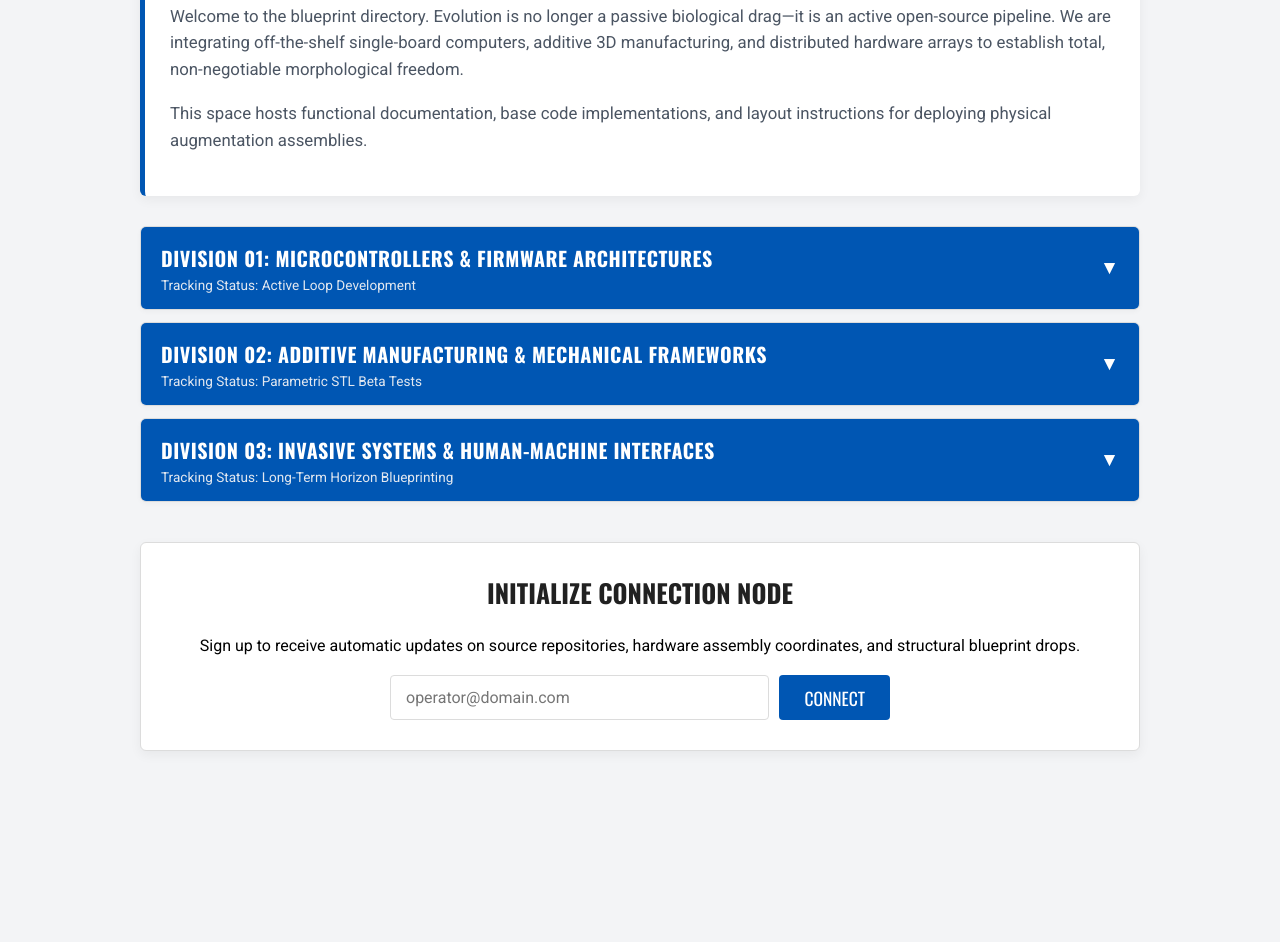
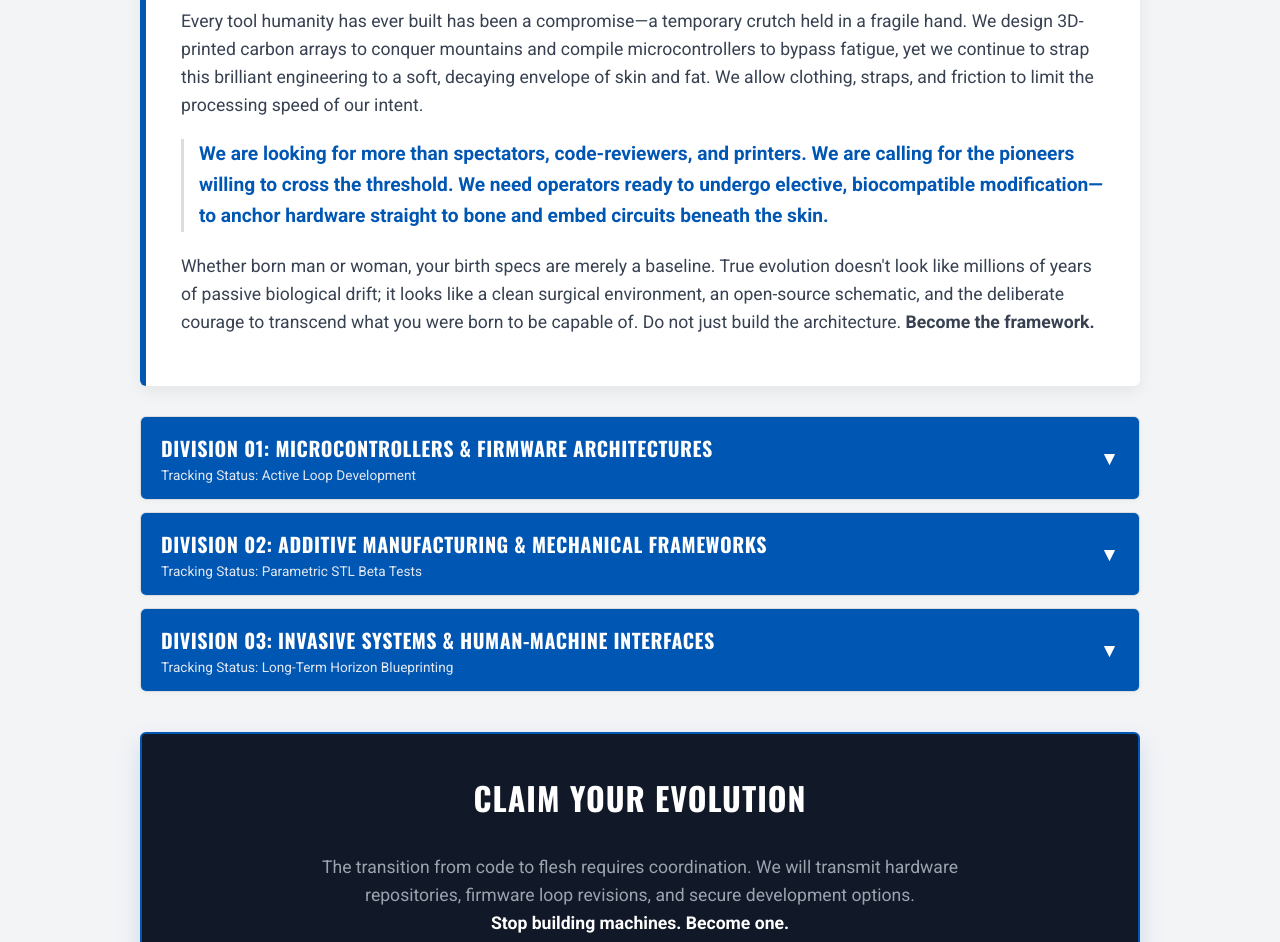
Before and after one commit to pcwizardsinc/pcwizards-website, a plain HTML site: page neobody.html in a window 1280 px wide. Shown: the part 196-1138 px from the top of the page. Before the commit the page ends 987 px from the top, so only its background shows below. Drawn offline with nearby package versions, Linux system fonts and the light colour scheme.

Commit message:
Update neobody.html

```diff
--- a/neobody.html
+++ b/neobody.html
@@ -3,7 +3,7 @@
 <head>
     <meta charset="UTF-8">
     <meta name="viewport" content="width=device-width, initial-scale=1.0">
-    <title>NeoBody Framework | Open-Source Cyborg Movement</title>
+    <title>NeoBody Framework | Beyond Human Baseline</title>
     <link rel="preconnect" href="https://fonts.googleapis.com">
     <link rel="preconnect" href="https://fonts.gstatic.com" crossorigin>
     <link href="https://fonts.googleapis.com/css2?family=Oswald:wght@400;700&family=Roboto:wght@400;700&display=swap" rel="stylesheet">
@@ -12,7 +12,7 @@
 
     <style>
         /* ==========================================================================
-           NEOBODY CYBORG FRAMEWORK ACCORDION & CORE STYLING
+           NEOBODY CYBORG FRAMEWORK ACCORDION & TRANSCENDENCE STYLING
            ========================================================================== */
         body {
             background-color: #f3f4f6;
@@ -20,7 +20,6 @@
             padding: 0;
         }
 
-        /* Navbar Styling matching your template pattern */
         .pcw-navbar {
             background-color: #212121;
             padding: 10px 20px;
@@ -43,7 +42,6 @@
             display: inline-block;
         }
 
-        /* Container & Intro Block matching your style guide */
         .kb-container {
             max-width: 1000px;
             margin: 40px auto;
@@ -51,28 +49,40 @@
             font-family: 'Roboto', sans-serif;
         }
 
+        /* Redesigned Call to Transcendence Header Box */
         .kb-intro {
             background-color: #ffffff;
-            padding: 25px;
+            padding: 35px;
             border-radius: 6px;
-            box-shadow: 0 4px 12px rgba(0,0,0,0.05);
+            box-shadow: 0 6px 16px rgba(0,0,0,0.06);
             margin-bottom: 30px;
-            border-left: 5px solid #0056b3;
+            border-left: 6px solid #0056b3;
         }
 
         .kb-intro h2 {
             font-family: 'Oswald', sans-serif;
             margin-top: 0;
-            color: #212121;
-            font-size: 2rem;
+            color: #111827;
+            font-size: 2.2rem;
             text-transform: uppercase;
             letter-spacing: 0.5px;
+            line-height: 1.1;
         }
 
         .kb-intro p {
             line-height: 1.6;
-            color: #4b5563;
-            font-size: 1.05rem;
+            color: #374151;
+            font-size: 1.1rem;
+            margin-bottom: 15px;
+        }
+
+        .kb-intro p.highlight-plea {
+            font-size: 1.2rem;
+            font-weight: bold;
+            color: #0056b3;
+            border-left: 3px solid #dcdcdc;
+            padding-left: 15px;
+            margin: 20px 0;
         }
 
         /* The Accordion Component Wrapper */
@@ -98,7 +108,7 @@
         }
 
         .accordion-header:hover {
-            background-color: #004085; /* Darker blue on hover */
+            background-color: #004085;
         }
 
         .accordion-title-block {
@@ -121,7 +131,6 @@
             font-weight: normal;
         }
 
-        /* Dynamic Expand Indicator Icon */
         .accordion-icon {
             font-size: 1.2rem;
             transition: transform 0.2s ease;
@@ -137,10 +146,9 @@
             transition: max-height 0.3s ease-out, padding 0.3s ease-out;
         }
 
-        /* Active Toggle State controlled via JS */
         .accordion-item.active .accordion-content {
             padding: 25px;
-            max-height: 2500px; /* Expanded capacity for code repositories */
+            max-height: 2500px;
             border-top: 1px solid #e5e7eb;
         }
 
@@ -148,7 +156,6 @@
             transform: rotate(180deg);
         }
 
-        /* Text formatting within the expanded area */
         .accordion-content p {
             margin-top: 0;
             margin-bottom: 15px;
@@ -167,7 +174,6 @@
             line-height: 1.5;
         }
 
-        /* Custom styling for standard callout lists inside accordions */
         .tech-tags {
             font-family: 'Oswald', sans-serif;
             font-size: 0.9rem;
@@ -178,7 +184,6 @@
             display: block;
         }
 
-        /* Monospace Code Styling for Terminal / Microcontroller Configurations */
         code, .inline-code {
             font-family: 'Courier New', Courier, monospace;
             background-color: #f4f4f6;
@@ -197,29 +202,43 @@
             margin: 15px 0;
             overflow-x: auto;
             color: #111827;
-            border-left: 4px solid #0056b3; /* Blue left bar matching theme accents */
+            border-left: 4px solid #0056b3;
             border-radius: 0 4px 4px 0;
             font-size: 0.95rem;
             line-height: 1.4;
         }
 
-        /* Action/Sign-up Module */
+        /* Redesigned High-Impact Sign-up Module */
         .join-box {
-            background-color: #ffffff;
-            border: 1px solid #dcdcdc;
+            background-color: #111827;
+            border: 2px solid #0056b3;
             border-radius: 6px;
-            padding: 30px;
+            padding: 40px;
             margin-top: 40px;
             text-align: center;
-            box-shadow: 0 4px 12px rgba(0,0,0,0.05);
+            box-shadow: 0 10px 25px rgba(0, 86, 179, 0.15);
+            color: #ffffff;
         }
 
         .join-box h3 {
             font-family: 'Oswald', sans-serif;
             margin-top: 0;
             text-transform: uppercase;
-            font-size: 1.6rem;
-            color: #212121;
+            font-size: 2rem;
+            color: #ffffff;
+            letter-spacing: 1px;
+        }
+
+        .join-box p {
+            color: #9ca3af;
+            font-size: 1.1rem;
+            line-height: 1.6;
+            max-width: 700px;
+            margin: 0 auto 25px auto;
+        }
+
+        .join-box p strong {
+            color: #ffffff;
         }
 
         .join-form {
@@ -231,8 +250,10 @@
 
         .join-input {
             flex: 1;
-            padding: 12px 15px;
-            border: 1px solid #dcdcdc;
+            padding: 14px 15px;
+            border: 1px solid #4b5563;
+            background-color: #1f2937;
+            color: #ffffff;
             border-radius: 4px;
             font-family: 'Roboto', sans-serif;
             font-size: 1rem;
@@ -240,24 +261,26 @@
 
         .join-input:focus {
             outline: none;
-            border-color: #0056b3;
+            border-color: #38bdf8;
         }
 
         .join-btn {
             background-color: #0056b3;
             color: #ffffff;
             border: none;
-            padding: 0 25px;
+            padding: 0 30px;
             font-family: 'Oswald', sans-serif;
             text-transform: uppercase;
-            font-size: 1.1rem;
+            font-size: 1.2rem;
+            letter-spacing: 0.5px;
             border-radius: 4px;
             cursor: pointer;
-            transition: background-color 0.2s ease;
+            transition: all 0.2s ease;
         }
 
         .join-btn:hover {
             background-color: #004085;
+            box-shadow: 0 0 15px rgba(0, 86, 179, 0.4);
         }
     </style>
 </head>
@@ -276,9 +299,14 @@
     <main class="kb-container">
 
         <div class="kb-intro">
-            <h2>NeoBody // The Open Cyborg Framework</h2>
-            <p>Welcome to the blueprint directory. Evolution is no longer a passive biological drag—it is an active open-source pipeline. We are integrating off-the-shelf single-board computers, additive 3D manufacturing, and distributed hardware arrays to establish total, non-negotiable morphological freedom.</p>
-            <p>This space hosts functional documentation, base code implementations, and layout instructions for deploying physical augmentation assemblies.</p>
+            <h2>The Flesh is a Prototype // Upgrade Your Chassis</h2>
+            <p>Every tool humanity has ever built has been a compromise—a temporary crutch held in a fragile hand. We design 3D-printed carbon arrays to conquer mountains and compile microcontrollers to bypass fatigue, yet we continue to strap this brilliant engineering to a soft, decaying envelope of skin and fat. We allow clothing, straps, and friction to limit the processing speed of our intent.</p>
+
+            <p class="highlight-plea">
+                We are looking for more than spectators, code-reviewers, and printers. We are calling for the pioneers willing to cross the threshold. We need operators ready to undergo elective, biocompatible modification—to anchor hardware straight to bone and embed circuits beneath the skin.
+            </p>
+
+            <p>Whether born man or woman, your birth specs are merely a baseline. True evolution doesn't look like millions of years of passive biological drift; it looks like a clean surgical environment, an open-source schematic, and the deliberate courage to transcend what you were born to be capable of. Do not just build the architecture. <strong>Become the framework.</strong></p>
         </div>
 
         <div class="accordion-group">
@@ -357,12 +385,15 @@ while True:
             </div>
 
         </div> <div class="join-box">
-            <h3>Initialize Connection Node</h3>
-            <p>Sign up to receive automatic updates on source repositories, hardware assembly coordinates, and structural blueprint drops.</p>
-            <form class="join-form" onsubmit="alert('Node connection registered.'); return false;">
+            <h3>Claim Your Evolution</h3>
+            <p>
+                The transition from code to flesh requires coordination. We will transmit hardware repositories, firmware loop revisions, and secure development options.
+                <br><strong>Stop building machines. Become one.</strong>
+            </p>
+            <!-- <form class="join-form" onsubmit="alert('Node connection registered. Baseline cataloged.'); return false;">
                 <input type="email" class="join-input" placeholder="operator@domain.com" required>
-                <button type="submit" class="join-btn">Connect</button>
-            </form>
+                <button type="submit" class="join-btn">Connect Node</button>
+            </form> -->
         </div>
 
     </main>
@@ -372,10 +403,8 @@ while True:
             header.addEventListener('click', () => {
                 const item = header.parentElement;
 
-                // Toggle current accordion state
                 item.classList.toggle('active');
 
-                // Smooth transition management
                 const content = item.querySelector('.accordion-content');
                 if (item.classList.contains('active')) {
                     content.style.maxHeight = content.scrollHeight + "px";
```
